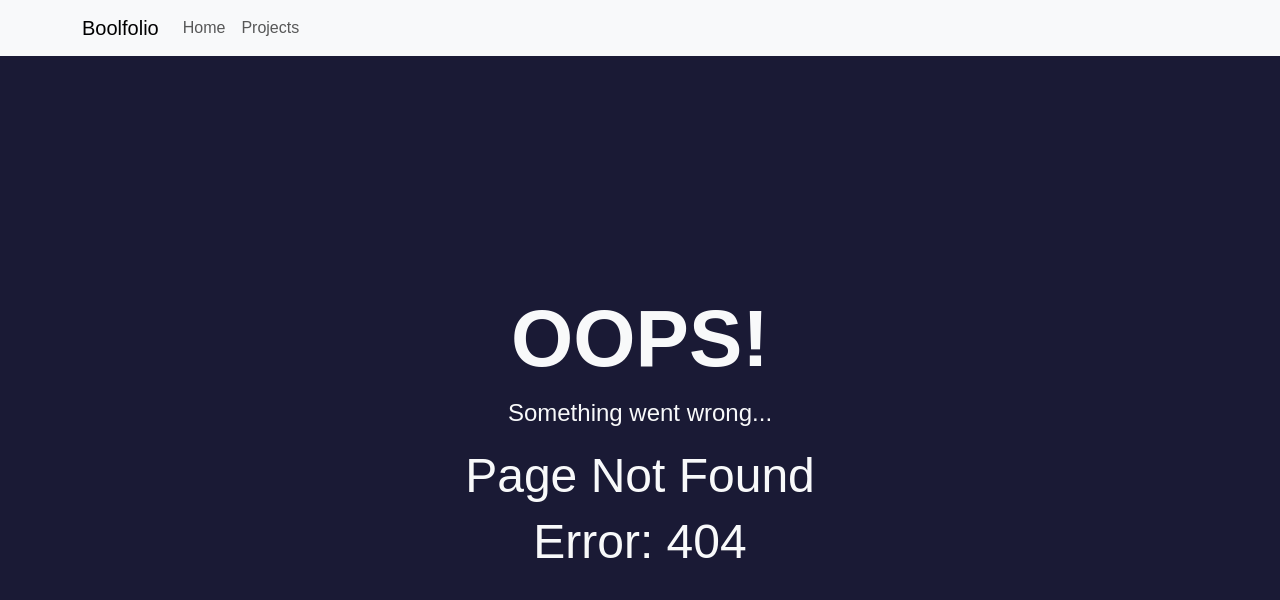
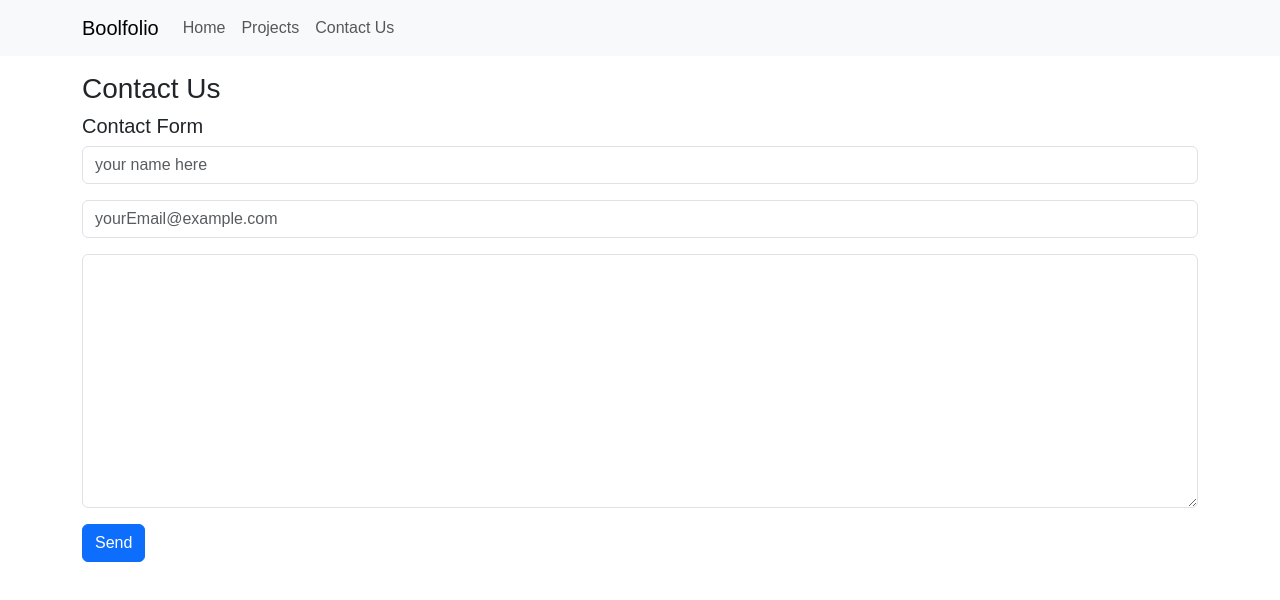
Before and after one commit to agnesvarga1/vite-boolfolio, a Vue app: page /contact-us in a window 1280 px wide. Before the commit this address had no page. Shown: the top 600 px of the page. Built offline with nearby package versions, Linux system fonts and the light colour scheme.

Commit message:
contact route + form tested

```diff
--- a/src/components/AppHeader.vue
+++ b/src/components/AppHeader.vue
@@ -32,6 +32,11 @@ export default {
                 Projects
               </router-link>
             </li>
+            <li class="nav-item">
+              <router-link :to="{ name: 'contact-us' }" class="nav-link">
+                Contact Us
+              </router-link>
+            </li>
           </ul>
         </div>
       </div>
--- /dev/null
+++ b/src/components/ContactForm.vue
@@ -0,0 +1,92 @@
+<script>
+import axios from "axios";
+
+export default {
+  name: "ContactForm",
+  data() {
+    return {
+      name: "",
+      email: "",
+      message: "",
+      success: false,
+      errors: {},
+    };
+  },
+  methods: {
+    sendForm() {
+      const data = {
+        name: this.name,
+        email: this.email,
+        message: this.message,
+      };
+      this.errors = {}; //x svoutare errors obj se prima aveva errs
+      axios.post("http://127.0.0.1:8000/api/contacts", data).then((res) => {
+        this.success = res.data.success;
+        if (!this.success) {
+          this.errors = res.data.errors; //err handling
+        } else {
+          //reset "" data previous
+          this.name = "";
+          this.email = "";
+          this.message = "";
+        }
+      });
+    },
+  },
+  mounted() {},
+};
+</script>
+
+<template>
+  <div>
+    <div>
+      <h5>Contact Form</h5>
+      <div class="alert alert-success" v-if="success === true" role="alert">
+        Success!! Your message has been sent correctly.
+      </div>
+    </div>
+    <div>
+      <form @submit.prevent="sendForm()">
+        <input
+          type="text"
+          name="name"
+          id="name"
+          class="form-control mb-3"
+          :class="{ 'is-invalid': errors.name }"
+          placeholder="your name here"
+          v-model="name"
+        />
+        <p v-for="(err, i) in errors?.name" :key="`message-errors-${i}`">
+          {{ err }}
+        </p>
+        <input
+          type="email"
+          name="email"
+          id="email"
+          class="form-control mb-3"
+          :class="{ 'is-invalid': errors.email }"
+          placeholder="yourEmail@example.com"
+          v-model="email"
+        />
+        <p v-for="(err, i) in errors?.email" :key="`message-errors-${i}`">
+          {{ err }}
+        </p>
+        <textarea
+          class="form-control mb-3"
+          name="message"
+          id=""
+          cols="30"
+          rows="10"
+          :class="{ 'is-invalid': errors.message }"
+          v-model="message"
+        ></textarea>
+        <p v-for="(err, i) in errors?.message" :key="`message-errors-${i}`">
+          {{ err }}
+        </p>
+        <button class="btn btn-primary" type="submit">Send</button>
+      </form>
+    </div>
+  </div>
+</template>
+
+<style lang="scss"></style>
--- a/src/main.js
+++ b/src/main.js
@@ -7,7 +7,5 @@ import "./styles/general.scss";
 import * as bootstrap from "bootstrap";
 
 import App from "./App.vue";
-const app = createApp(App);
-app.use(router);
-app.mount("#app");
-//createApp(App).mount("#app");
+
+createApp(App).use(router).mount("#app");
--- /dev/null
+++ b/src/pages/ContactUs.vue
@@ -0,0 +1,21 @@
+<script>
+import ContactForm from "../components/ContactForm.vue";
+
+export default {
+  name: "ContactUs",
+  components: {
+    ContactForm,
+  },
+};
+</script>
+
+<template>
+  <div class="container py-3">
+    <h3>Contact Us</h3>
+    <div class="row">
+      <ContactForm></ContactForm>
+    </div>
+  </div>
+</template>
+
+<style lang="scss"></style>
--- a/src/router.js
+++ b/src/router.js
@@ -3,6 +3,7 @@ import { createRouter, createWebHistory } from "vue-router"; //webhistory salva
 import HomePage from "./pages/HomePage.vue";
 import ProjectsPage from "./pages/ProjectsPage.vue";
 import singleProject from "./pages/singleProject.vue";
+import ContactUs from "./pages/ContactUs.vue";
 import NotFound from "./pages/NotFound.vue";
 const router = createRouter({
   history: createWebHistory(),
@@ -23,6 +24,11 @@ const router = createRouter({
       component: singleProject,
     },
     {
+      path: "/contact-us",
+      name: "contact-us",
+      component: ContactUs,
+    },
+    {
       path: "/:pathMatch(.*)*",
       name: "NotFound",
       component: NotFound,
```
